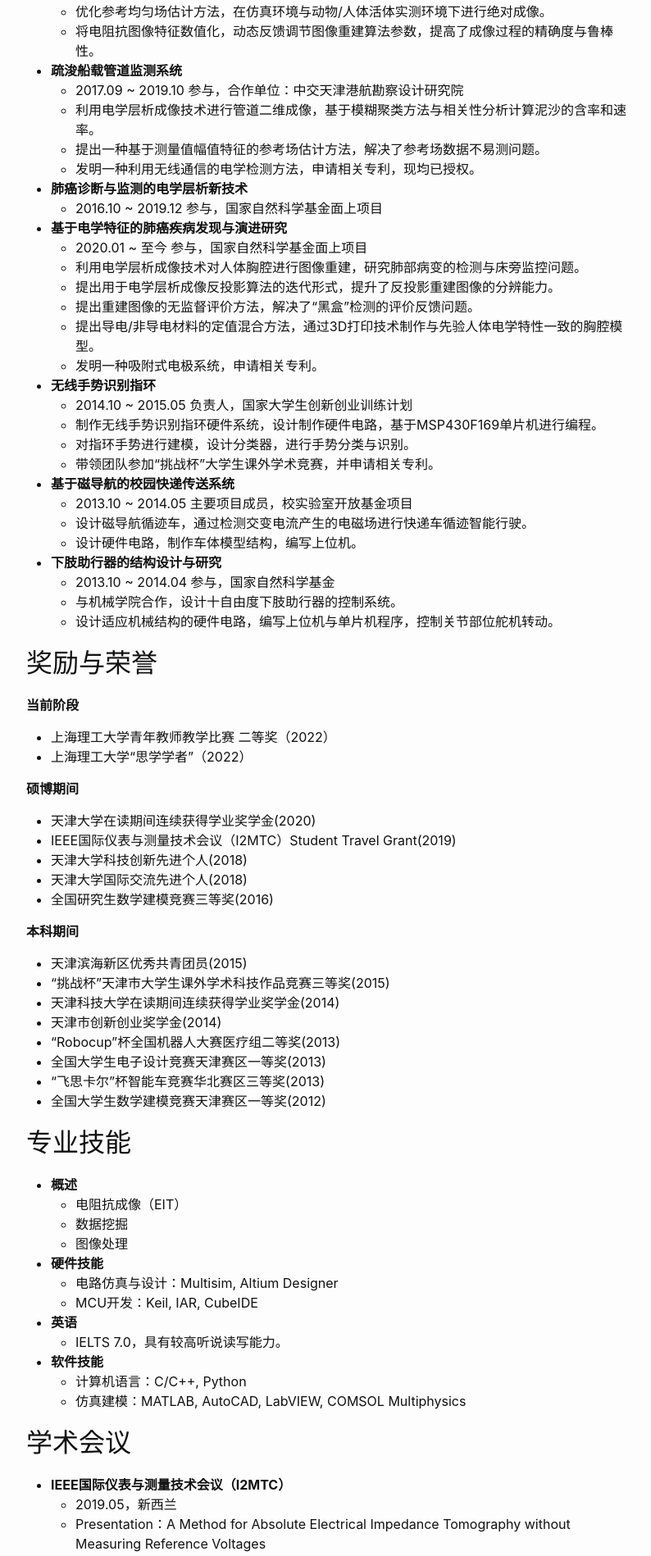
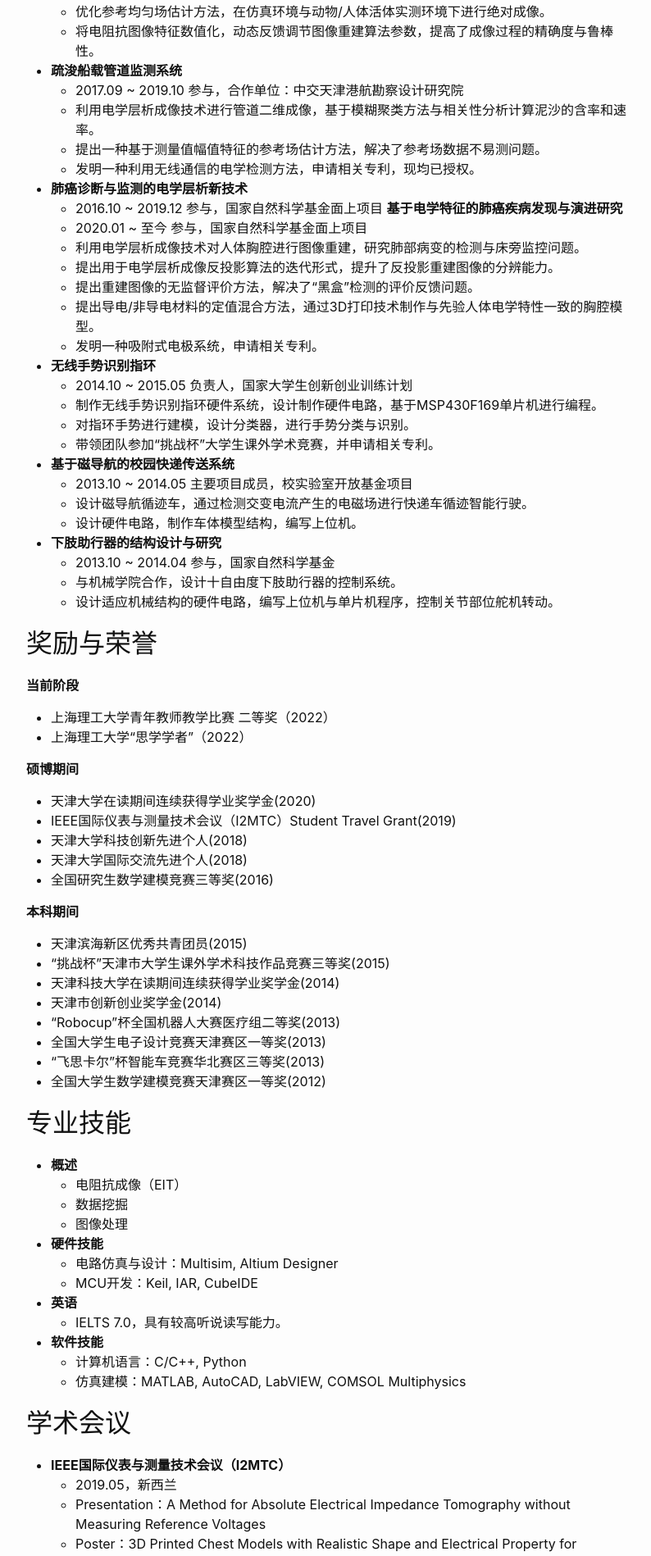
Before and after one commit to molly1018/molly1018.github.io, a Jekyll site: the page built from docs/index.md, in a window 1280 px wide. Shown: the part 2255-4153 px from the top of the page at 82% size, without its empty margins (238-1032 px from the left). Built offline with Jekyll 4.4.1, drawn with Linux system fonts in a browser that asks for light colours.

```diff
--- a/docs/index.md
+++ b/docs/index.md
@@ -75,7 +75,7 @@ title: 个人简历
 
 * **肺癌诊断与监测的电学层析新技术**
     * 2016.10 ~ 2019.12 参与，国家自然科学基金面上项目
-* **基于电学特征的肺癌疾病发现与演进研究**
+  **基于电学特征的肺癌疾病发现与演进研究**
     * 2020.01 ~ 至今 参与，国家自然科学基金面上项目
     * 利用电学层析成像技术对人体胸腔进行图像重建，研究肺部病变的检测与床旁监控问题。
     * 提出用于电学层析成像反投影算法的迭代形式，提升了反投影重建图像的分辨能力。
```
